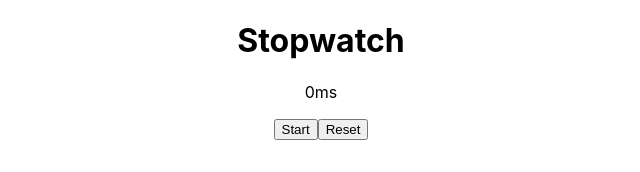
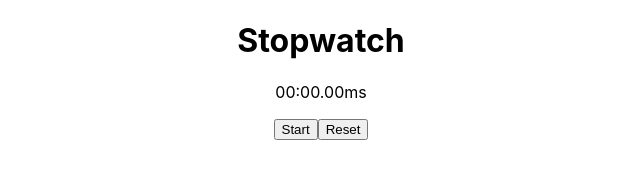
Before and after one commit to danielabbasi/stopwatch-using-react, a React (Create React App) app in the folder stopwatch/: page / in a window 1280 px wide. Shown: the top 172 px of the page, without its empty margins (319-959 px from the left). Built offline with nearby package versions, Linux system fonts and the light colour scheme.

Commit message:
Created milliseconds to seconds and minute conversion function that puts the timeElapsed into a readable format

```diff
--- a/stopwatch/src/Stopwatch.js
+++ b/stopwatch/src/Stopwatch.js
@@ -26,6 +26,15 @@ class Stopwatch extends Component {
         this.setState({ timeElapsed : 0, status: false });
     }
 
+    millisecondConversion = (timeElapsed) => {
+        var milliseconds = timeElapsed % 1000;
+        var seconds = Math.floor((timeElapsed / 1000) % 60);
+        var minutes = Math.floor((timeElapsed / (60 * 1000)) % 60);
+        const pad = (time) => time < 10 ? '0' + time : time
+
+        return pad(minutes) + ":" + pad(seconds) + "." + pad(milliseconds);
+    }
+
     // componentDidMount() {
     //     this.timerID = setInterval(
     //         () => this.tick(),
@@ -49,7 +58,7 @@ class Stopwatch extends Component {
         const { status, timeElapsed } = this.state;
         return (
             <div>
-            <p>{timeElapsed}ms</p>
+            <p>{this.millisecondConversion(timeElapsed)}ms</p>
             <button onClick={this.handleStopStart}>{status ? 'Stop' : 'Start'}</button>
             <button onClick={this.handleLapReset}>Reset</button>
             </div>
```
